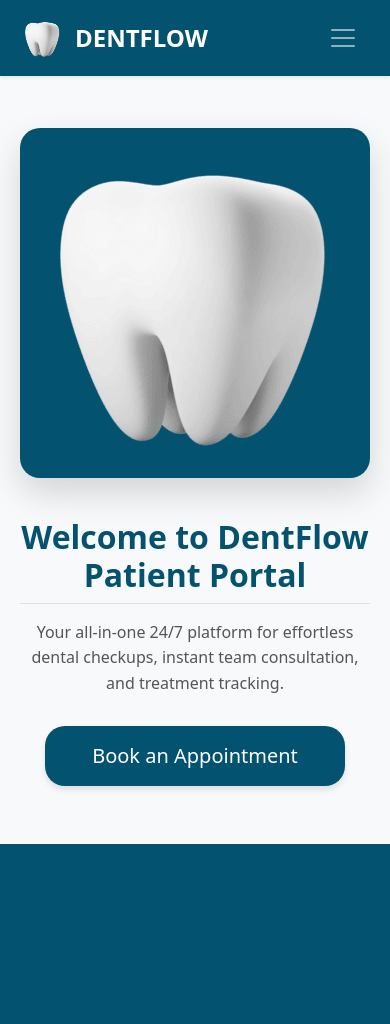
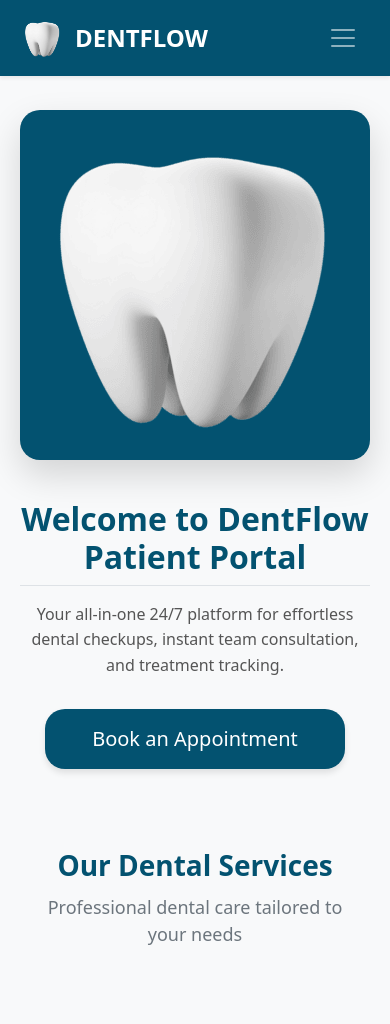
Before and after one commit to maneclangvince/DentFlowClinic, a PHP site: page /patient_home.php in a window 390 px wide. Before the commit the page ends 844 px from the top, so only its background shows below. Run offline with PHP 8.4, Linux system fonts and the light colour scheme; the visitor is signed in with stand-in values (Sample User, id 1); data comes from the database, SQL or seed files in the repository; data that the repository does not hold is empty.

Commit message:
Finalized

```diff
--- a/admin_dashboard.php
+++ b/admin_dashboard.php
@@ -501,7 +501,7 @@ loadSessionFromDB();
             <div class="col-md-6">
                 <div class="card border-0 shadow-sm text-center h-100 rounded-4 stats-card">
                     <div class="card-body p-4 d-flex flex-column justify-content-center">
-                        <span class="stats-label fw-bold mb-2">Total Patients Served Per Day</span>
+                        <span class="stats-label fw-bold mb-2">Total Patients Served Today</span>
                         <?php
                         date_default_timezone_set('Asia/Manila');
                         $today_counter = 0;
--- a/admin_tracking.php
+++ b/admin_tracking.php
@@ -458,7 +458,7 @@ $filter_type = isset($_GET['filter']) ? $_GET['filter'] : 'today';
             <div class="col-md-6">
                 <div class="card border-0 shadow-sm text-center h-100 rounded-4 stats-card">
                     <div class="card-body p-4 d-flex flex-column justify-content-center">
-                        <span class="stats-label fw-bold mb-2">Total Patients Served Per Day</span>
+                        <span class="stats-label fw-bold mb-2">Total Patients Served Today</span>
                         <?php
                         date_default_timezone_set('Asia/Manila');
                         $today_counter = 0;
--- a/patient_home.php
+++ b/patient_home.php
@@ -18,6 +18,7 @@ if (!isset($_SESSION['user_role']) || $_SESSION['user_role'] !== 'patient') {
     <meta name="viewport" content="width=device-width, initial-scale=1.0">
     <title>DentFlow - Home</title>
     <link href="https://cdn.jsdelivr.net/npm/bootstrap@5.3.3/dist/css/bootstrap.min.css" rel="stylesheet">
+    <link rel="stylesheet" href="https://cdnjs.cloudflare.com/ajax/libs/font-awesome/6.5.0/css/all.min.css">
     <style>
         body {
             margin: 0;
@@ -73,7 +74,7 @@ if (!isset($_SESSION['user_role']) || $_SESSION['user_role'] !== 'patient') {
         .text-warning {
             color: #ffc107;
         }
-        figure {
+        .hero-section {
             text-align: center;
             display: flex;
             gap: 160px;
@@ -95,7 +96,7 @@ if (!isset($_SESSION['user_role']) || $_SESSION['user_role'] !== 'patient') {
             box-shadow: 0 15px 35px rgba(0, 0, 0, 0.15);
             object-fit: cover;
         }
-        .card {
+        .hero-card {
             display: flex;
             flex-direction: column;
             gap: 40px;
@@ -212,6 +213,71 @@ if (!isset($_SESSION['user_role']) || $_SESSION['user_role'] !== 'patient') {
                 min-height: calc(100% - 3.5rem) !important;
             }
         }
+
+        /* Services Section */
+        .services-section {
+            padding: 60px 20px 80px;
+            background-color: #f8f9fa;
+        }
+        .services-section .section-title {
+            font-size: 36px;
+            font-weight: 700;
+            color: #035270;
+            text-align: center;
+            margin-bottom: 12px;
+        }
+        .services-section .section-subtitle {
+            text-align: center;
+            color: #6c757d;
+            font-size: 18px;
+            margin-bottom: 40px;
+        }
+        .service-card {
+            background: white;
+            border-radius: 16px;
+            padding: 28px 24px;
+            box-shadow: 0 4px 12px rgba(0,0,0,0.06);
+            transition: transform 0.3s ease, box-shadow 0.3s ease;
+            height: 100%;
+            border: 1px solid #e9ecef;
+            text-align: left;
+        }
+        .service-card:hover {
+            transform: translateY(-6px);
+            box-shadow: 0 12px 28px rgba(0,0,0,0.10);
+        }
+        .service-card .service-icon {
+            font-size: 32px;
+            color: #035270;
+            margin-bottom: 14px;
+            display: block;
+        }
+        .service-card .service-name {
+            font-size: 20px;
+            font-weight: 700;
+            color: #212529;
+            margin-bottom: 8px;
+        }
+        .service-card .service-description {
+            font-size: 14px;
+            color: #6c757d;
+            line-height: 1.6;
+            margin-bottom: 12px;
+        }
+        .service-card .service-price {
+            font-size: 18px;
+            font-weight: 700;
+            color: #035270;
+            display: block;
+            padding-top: 12px;
+            border-top: 1px solid #e9ecef;
+        }
+        .service-card .service-price span {
+            font-size: 14px;
+            font-weight: 400;
+            color: #6c757d;
+        }
+
         @media (max-width: 991px) {
             .navbar-collapse {
                 background-color: #02435c;
@@ -229,12 +295,13 @@ if (!isset($_SESSION['user_role']) || $_SESSION['user_role'] !== 'patient') {
                 border-radius: 5px;
                 padding-left: 10px !important;
             }
-            figure {
+            .hero-section {
                 flex-direction: column;
                 gap: 40px;
                 padding-top: 110px;
+                min-height: auto;
             }
-            .card {
+            .hero-card {
                 align-items: center;
                 text-align: center;
                 gap: 30px;
@@ -243,6 +310,23 @@ if (!isset($_SESSION['user_role']) || $_SESSION['user_role'] !== 'patient') {
                 font-size: 32px;
             }
             .hero-subtitle {
+                font-size: 16px;
+            }
+            .services-section {
+                padding: 40px 16px 60px;
+            }
+            .services-section .section-title {
+                font-size: 28px;
+            }
+            .service-card {
+                padding: 20px 18px;
+            }
+        }
+        @media (max-width: 576px) {
+            .service-card .service-name {
+                font-size: 17px;
+            }
+            .service-card .service-price {
                 font-size: 16px;
             }
         }
@@ -275,9 +359,10 @@ if (!isset($_SESSION['user_role']) || $_SESSION['user_role'] !== 'patient') {
         </div>
     </nav>
 
-    <figure>
+    <!-- Hero Section -->
+    <section class="hero-section">
         <img src="images/tooth.webp" alt="DentFlow" class="big-img">
-        <div class="card">
+        <div class="hero-card">
             <div class="hero">
                 <h1 class="fw-bold border-bottom pb-2 mb-3 hero-title text-center">Welcome to DentFlow Patient Portal</h1>
                 <figcaption class="hero-subtitle">Your all-in-one 24/7 platform for effortless dental checkups, instant team consultation, and treatment tracking.</figcaption>
@@ -286,7 +371,34 @@ if (!isset($_SESSION['user_role']) || $_SESSION['user_role'] !== 'patient') {
                 <a href="patient_appointment.php">Book an Appointment</a>
             </div>
         </div>
-    </figure>
+    </section>
+
+    <!-- Services Section -->
+    <section class="services-section">
+        <div class="container">
+            <h2 class="section-title">Our Dental Services</h2>
+            <p class="section-subtitle">Professional dental care tailored to your needs</p>
+
+            <div class="row g-4 justify-content-center">
+                <?php
+                $services = $_SESSION['dental_services'] ?? [];
+                $icons = ['fa-tooth', 'fa-user-md', 'fa-star', 'fa-heartbeat', 'fa-gem'];
+
+                foreach ($services as $index => $service):
+                    $icon = $icons[$index % count($icons)] ?? 'fa-tooth';
+                ?>
+                    <div class="col-md-6 col-lg-4">
+                        <div class="service-card">
+                            <i class="fas <?php echo $icon; ?> service-icon"></i>
+                            <h3 class="service-name"><?php echo htmlspecialchars($service['name']); ?></h3>
+                            <p class="service-description"><?php echo htmlspecialchars($service['description'] ?? 'Professional dental service for your oral health needs.'); ?></p>
+                            <span class="service-price">₱<?php echo number_format($service['price'], 2); ?> <span>per session</span></span>
+                        </div>
+                    </div>
+                <?php endforeach; ?>
+            </div>
+        </div>
+    </section>
 
     <!-- Sign Out Modal -->
     <div class="modal fade" id="signOutModal" data-bs-backdrop="static" data-bs-keyboard="false" tabindex="-1" aria-hidden="true">
```
